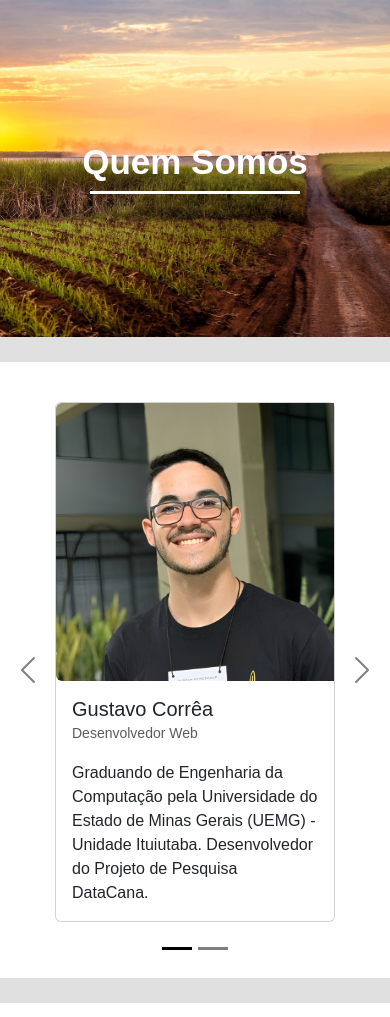
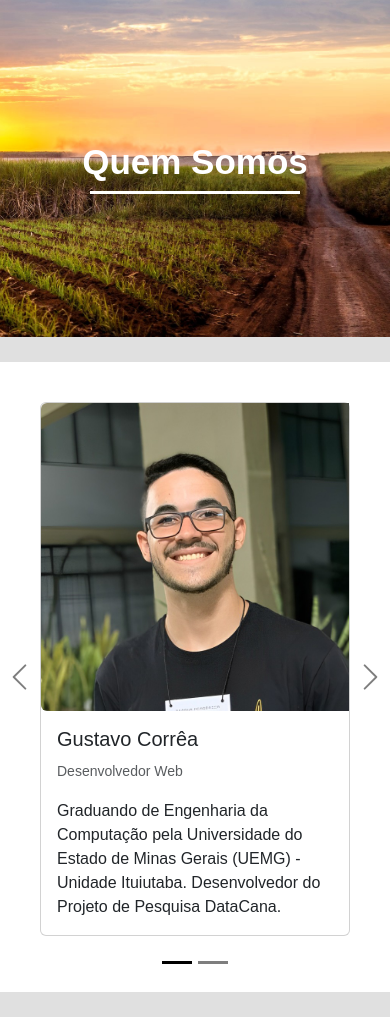
Before and after one commit to pedrokourly/Datacana, a Flask app: page /sobre in a window 390 px wide. Shown: the part 91-1108 px from the top of the page. Run offline with Flask 3, Linux system fonts and the light colour scheme; some web fonts are replaced.

Commit message:
Update Carousel

```diff
--- a/templates/about.html
+++ b/templates/about.html
@@ -9,7 +9,7 @@
     </div>
 
     <div class="content">
-        <div class="carousel carousel-dark slide" id="caroulselExampleDark" data-bs-ride="carousel">
+        <div class="carousel carousel-dark slide" id="caroulselExampleDark">
             <div class="carousel-indicators">
                 <button type="button" data-bs-target="#caroulselExampleDark" data-bs-slide-to="0" class="active" aria-current="true" aria-label="Slide 1"></button>
                 <button type="button" data-bs-target="#caroulselExampleDark" data-bs-slide-to="1" aria-label="Slide 2"></button>
@@ -19,10 +19,10 @@
                 <div class="carousel-item active"  data-bs-interval="4000">
                     <div class="card">
                         <div class="row g-0">
-                            <div class="col-md-4">
+                            <div id="col-md-4">
                                 <img  class="img-fluid rounded-start" src="../static/images/membros/gustavo_martins.jpg" alt="Gustavo Martins">
                             </div>
-                            <div class="col-md-8">
+                            <div id="col-md-8">
                                 <div class="card-body">
                                     <h5 class="card-title">Gustavo Corrêa</h5>
                                     <p class="card-text"><small class="text-body-secondary">Desenvolvedor Web</small></p>
@@ -36,7 +36,7 @@
                 <div class="carousel-item" data-bs-interval="4000">
                     <div class="card">
                         <div class="row g-0">
-                            <div class="col-md-4">
+                            <div id="col-md-4">
                                 <img  class="img-fluid rounded-start" src="../static/images/membros/pedro_henrique.jpg" alt="Pedro Henrique">
                             </div>
                             <div class="col-md-8">
@@ -116,18 +116,20 @@
         }
 
         main > div.content > div.carousel > button.carousel-control-prev {
-            width: unset;
+            width: 10%;
+            margin-left: -2.25em;
         }
 
         main > div.content > div.carousel > button.carousel-control-next {
-            width: unset;
+            width: 10%;
+            margin-right: -2.25em;
         }
 
         /* MEDIA-QUERY PARA DISPOSITIVOS */
 
         /* DISPOSITIVOS GRANDES */
 
-        @media screen and (min-width: 700px) {
+        @media screen and (min-width: 830px) {
             header > div.container > div.d-flex > nav {
                 display: block;
             }
@@ -156,19 +158,11 @@
             main > div.content > div.carousel > div.carousel-inner > div.carousel-item > div.card {
                 max-width: 680px;
             }
-
-            main > div.content > div.carousel > button.carousel-control-prev {
-                margin-left: 0.5em;
-            }
-
-            main > div.content > div.carousel > button.carousel-control-next {
-                margin-right: 0.5em;
-            }
         }
 
         /* DISPOSITIVOS PEQUENOS */
 
-        @media screen and (max-width: 700px) {
+        @media screen and (max-width: 830px) {
             header > div.container > div.d-flex > nav {
                 display: none;
             }
@@ -195,15 +189,23 @@
             /* M-Q CARROSEL */
 
             main > div.content > div.carousel > div.carousel-inner > div.carousel-item > div.card {
-                max-width: 280px;
+                max-width: 320px;
             }
+        }
 
-            main > div.content > div.carousel > button.carousel-control-prev {
-                margin-left: -1.75em;
+        /* M-Q CARD */
+
+        @media (min-width: 830px) {
+            #col-md-4 {
+                flex: 0 0 auto;
+                width: 33.33333333%;
             }
+        }
 
-            main > div.content > div.carousel > button.carousel-control-next {
-                margin-right: -1.75em;
+        @media (min-width: 830px) {
+            #col-md-8 {
+                flex: 0 0 auto;
+                width: 66.66666667%;
             }
         }
     </style>
```
